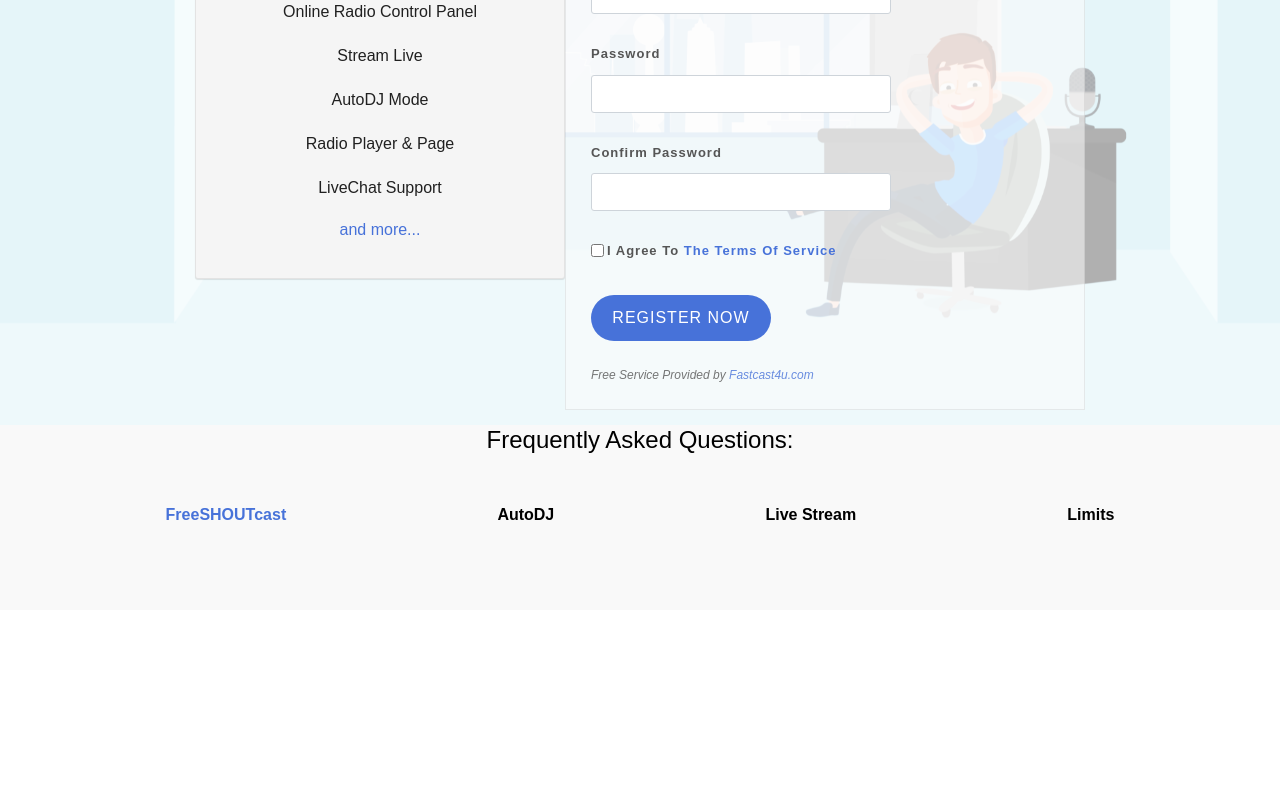
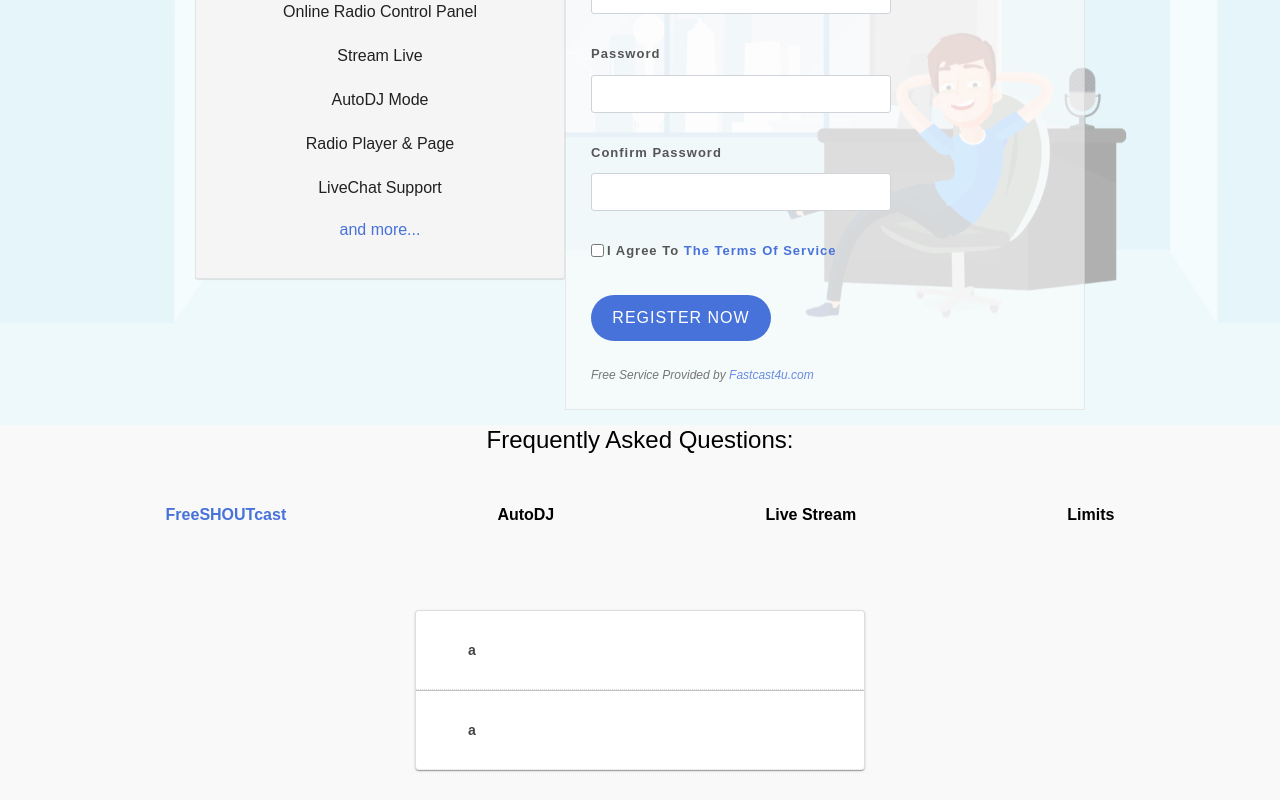
Before and after one commit to MacRapacki/MUI-atomic-designe, a React (Create React App) app: page / in a window 1280 px wide. Shown: the part 374-1174 px from the top of the page. Before the commit the page ends 984 px from the top, so only its background shows below. Built offline with nearby package versions, Linux system fonts and the light colour scheme.

Commit message:
feat: create accordion

```diff
--- /dev/null
+++ b/src/components/atoms/accordion/CustomAccordion.jsx
@@ -0,0 +1,29 @@
+import React from "react";
+
+import {
+  Accordion,
+  AccordionSummary,
+  AccordionDetails,
+  Typography,
+} from "@material-ui/core";
+
+import useStyles from "./useStyles";
+
+const CustomAccordion = () => {
+  const classes = useStyles();
+
+  return (
+    <Accordion className={classes.customAccordion}>
+      <AccordionSummary className={classes.summary}>
+        <Typography variant="h5" className={classes.questionTitle}>
+          a
+        </Typography>
+      </AccordionSummary>
+      <AccordionDetails>
+        <Typography variant="subtitle1">aaa</Typography>
+      </AccordionDetails>
+    </Accordion>
+  );
+};
+
+export default CustomAccordion;
--- /dev/null
+++ b/src/components/atoms/accordion/useStyles.js
@@ -0,0 +1,26 @@
+import { makeStyles } from "@material-ui/styles";
+
+const useStyles = makeStyles({
+  customAccordion: {
+    width: "100%",
+    maxWidth: "450px",
+    border: "1px solid #ddd",
+    borderBottom: "1px dotted #ddd",
+    padding: "15px 15px 15px 36px",
+
+    "&.Mui-expanded": {
+      margin: "0",
+      borderBottom: "1px dotted #ddd",
+    },
+  },
+  summary: {
+    // borderBottom: "1px dotted black",
+  },
+  questionTitle: {
+    fontWeight: "bold",
+    cursor: "pointer",
+    color: "#444",
+  },
+});
+
+export default useStyles;
--- a/src/components/organisms/FaqSection.jsx
+++ b/src/components/organisms/FaqSection.jsx
@@ -4,11 +4,13 @@ import { makeStyles, Typography } from "@material-ui/core";
 
 import { Box } from "@material-ui/core";
 import FaqButton from "../atoms/buttons/faqButton/FaqButton";
+import CustomAccordion from "../atoms/accordion/CustomAccordion";
 
 const useStyles = makeStyles({
   section: {
     width: "100%",
     backgroundColor: "#f9f9f9",
+    paddingBottom: "30px",
   },
   buttonsWrapper: {
     position: "relative",
@@ -18,6 +20,15 @@ const useStyles = makeStyles({
     flexWrap: "wrap",
     marginBottom: "50px",
     padding: " 40px 20px 25px 20px",
+  },
+
+  accordionWrapper: {
+    width: "100%",
+    marginBottom: "0",
+    display: "flex",
+    flexDirection: "column",
+    justifyContent: "flex-start",
+    alignItems: "center",
   },
 });
 
@@ -59,6 +70,10 @@ const FaqSection = () => {
             );
           })}
         </Box>
+        <Box className={classes.accordionWrapper}>
+          <CustomAccordion />
+          <CustomAccordion />
+        </Box>
       </Box>
     </section>
   );
--- a/src/utilis/theme.js
+++ b/src/utilis/theme.js
@@ -17,6 +17,7 @@ const theme = createTheme({
       fontSize: "20px",
     },
     h4: { fontSize: "24px" },
+    h5: { fontSize: "14px" },
     subtitle1: { fontSize: "16px" },
     subtitle2: { fontSize: "13px" },
   },
```
